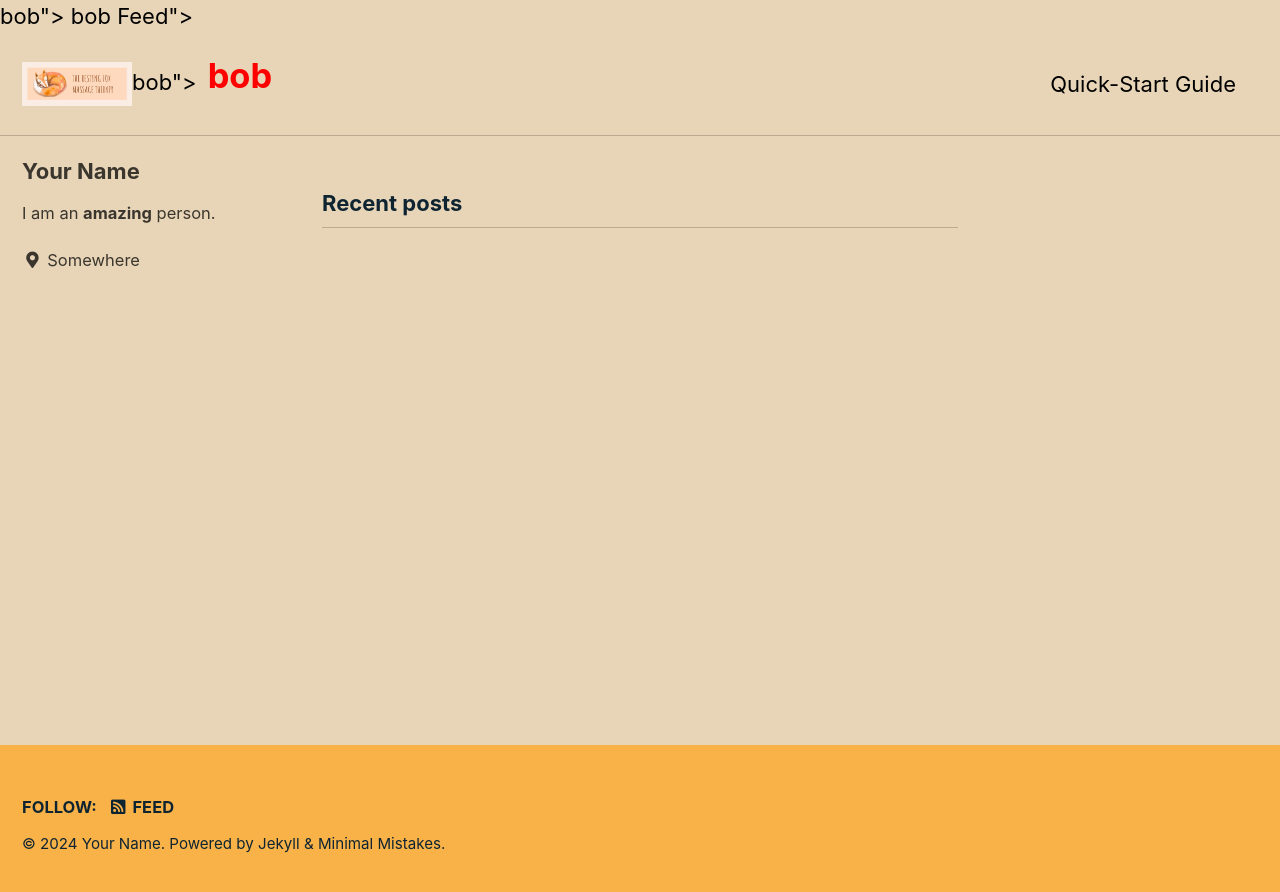
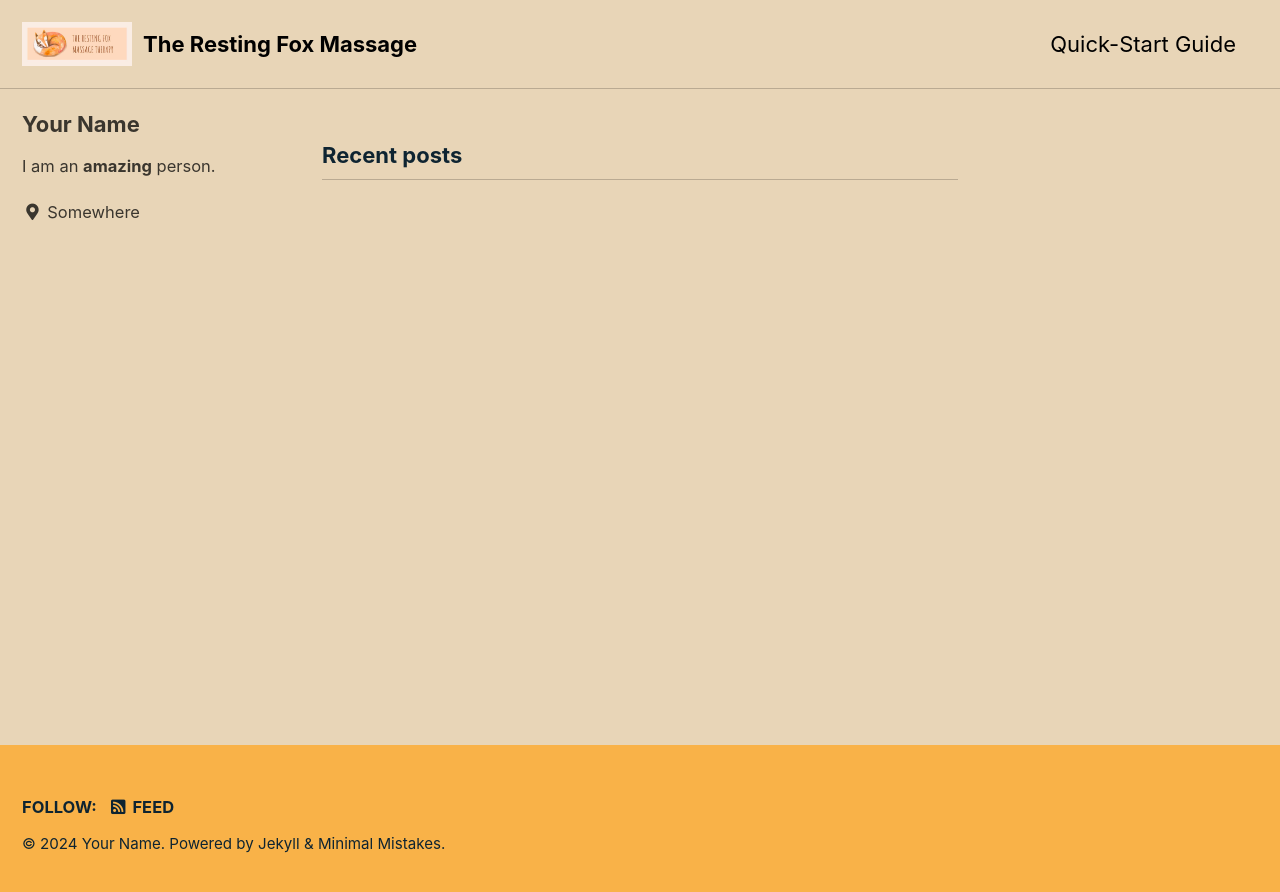
Before and after one commit to therestingfox/potato, a Jekyll site: the page built from index.html, in a window 1280 px wide. Shown: the top 892 px of the page. Built offline with Jekyll 4.4.1, drawn with Linux system fonts in a browser that asks for light colours; cached includes are drawn as plain includes; the list of posts is cut into pages by our own code.

Commit message:
Update _config.yml

```diff
--- a/_config.yml
+++ b/_config.yml
@@ -16,7 +16,7 @@ minimal_mistakes_skin    : "sunrise" # "air", "aqua", "contrast", "dark", "dirt"
 
 # Site Settings
 locale                   : "en-US"
-title                    : <h1 style="color:red;">bob</h1>
+title                    : "The Resting Fox Massage"
 title_separator          : "-"
 subtitle                 : # site tagline that appears below site title in masthead
 name                     : "Your Name"
```
